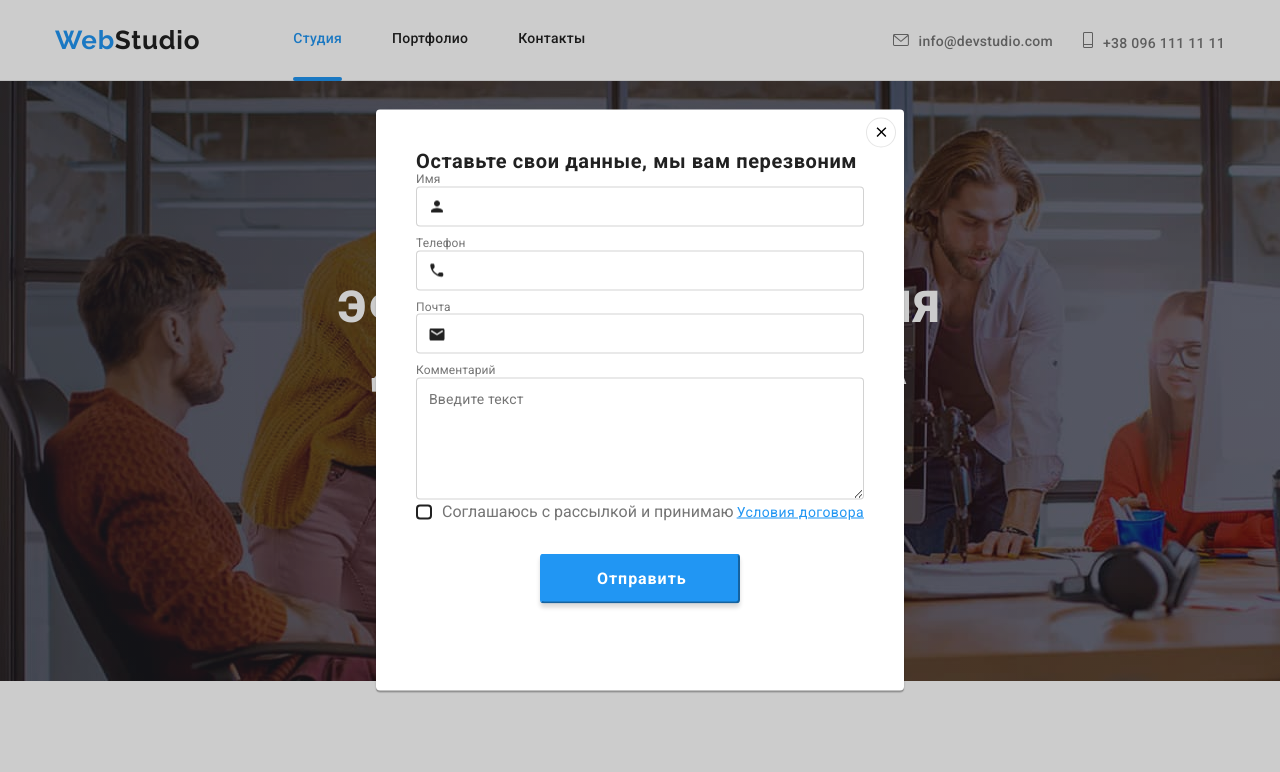
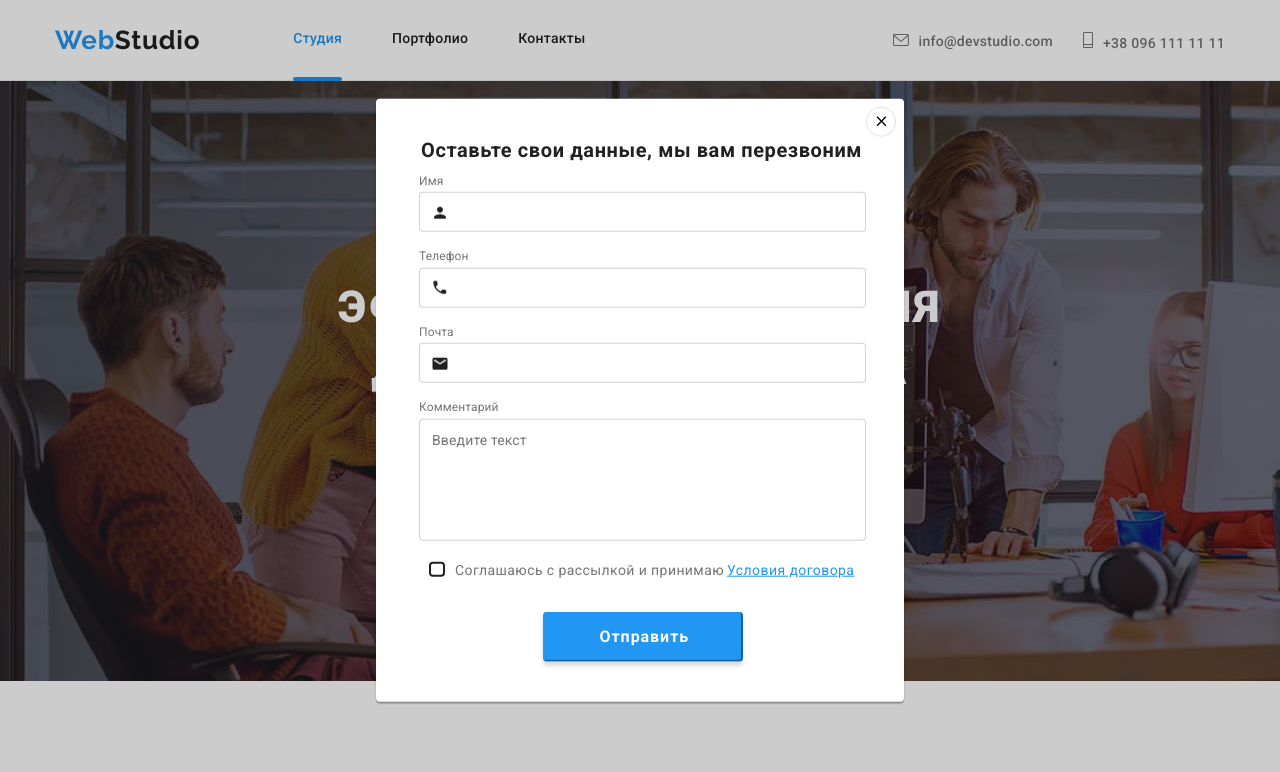
Before and after one commit to Livada86Yelena/goit-markup-hw-06, a plain HTML site: page index.html in a window 1280 px wide. Both pictures are taken after a click on the button "Заказать услугу". Shown: the top 772 px of the page. Drawn offline with nearby package versions, Linux system fonts and the light colour scheme.

Commit message:
Вносит правки

```diff
--- a/css/styles.css
+++ b/css/styles.css
@@ -903,7 +903,10 @@ ul {
   display: flex;
   align-items: baseline;
 }
-
+.letter {
+  padding-left: 16px;
+  color:  rgba(255, 255, 255, 0.6);;
+}
 /* Portfolio */
 .project-image {
   position: relative;
@@ -1055,10 +1058,11 @@ ul {
 }
 .modal {
   position: absolute;
-  padding: 40px;
+  padding: 40px 38px 40px 41px;
   min-width: 528px;
   min-height: 581px;
   background-color: #ffffff;
+
 
   top: 50%;
   left: 50%;
@@ -1069,6 +1073,7 @@ ul {
     0px 2px 1px rgba(0, 0, 0, 0.2);
   border-radius: 4px;
 }
+
 .x {
   fill: #000000;
 }
@@ -1090,9 +1095,7 @@ transition-duration: 250ms;
 }
 .close-modal:hover,
 .close-modal:focus {
-  border-color: var(--accent-color);
-outline-color: var(--accent-color);
-outline: 1px;
+  1px solid rgba(0, 0, 0, 0.1);
 }
 .close-modal .x:hover,
 .close-modal .x:focus {
@@ -1100,8 +1103,8 @@ outline: 1px;
 }
 /**/
 .modal-tittle {
-  margin: 0;
-  margin-bottom: 12px;
+padding-left: 4px;
+padding-bottom: 12px;
 
   font-family: Roboto;
   font-weight: 700;
@@ -1112,30 +1115,33 @@ outline: 1px;
 
   color: #212121;
 }
+
 .form-modal {
   display: flex;
   flex-direction: column;
+  margin-top:12px;
+  margin-left: 2px;
+
 }
 .form-label {
   position: relative;
   display: block;
-
+margin-bottom: 17px;
   width: 100%;
-
-  font-size: 12px;
-
+font-family: Roboto;
+font-size: 12px;
+line-height: 14px;
+line-height: 1.2em;
   letter-spacing: 0.01em;
   color: #757575;
 }
-.form-label + .form-label {
-  margin-top: 10px;
-}
+
 .input-form {
   display: block;
   height: 40px;
   width: 100%;
 
-  padding-top: 0px;
+  margin-top: 4px;
   padding-right: 0px;
   padding-bottom: 0px;
   padding-left: 42px;
@@ -1159,8 +1165,9 @@ outline: 1px;
 .comment-field {
   display: block;
 
+margin-top: 4px;
   width: 100%;
-
+resize: none;
   font-family: Roboto;
   font-weight: normal;
   font-size: 14px;
@@ -1179,13 +1186,22 @@ outline: 1px;
 
 .icon-person {
   position: absolute;
-  top: 25px;
+  top: 30px;
   left: 12px;
 
   transform: translateZ(-50px);
   fill: #212121;
   transition-duration: 250ms;
   transition-timing-function: cubic-bezier(0.4, 0, 0.2, 1);
+}
+.policy-text {
+  font-family: Roboto;
+
+font-size: 14px;
+line-height: 24px;
+letter-spacing: 0.03em;
+
+color: #757575;
 }
 .comment-field:hover,
 .comment-field:focus {
@@ -1198,6 +1214,7 @@ outline: 1px;
 .form-policy {
   display: flex;
   align-items: center;
+  margin-left: 10px;
 }
 
 .checkbox-form {
--- a/index.html
+++ b/index.html
@@ -387,7 +387,7 @@
 </div>
     </footer>
 
-    <--modal window-->
+
 
         <div class="backdrop is-hidden" data-modal>
             <div class="modal">
@@ -399,6 +399,7 @@
               <b class="modal-tittle">Оставьте свои данные, мы вам перезвоним</b>
 
                   <form class="form-modal">
+                      <div class="form-size">
                       <label class="form-label" for="name">
                           Имя
                           <input class="input-form" type="text" name="name" id="name" autocomplete="on" />
@@ -406,7 +407,7 @@
                               <use href="./images/symbol-defs.svg#icon-person-black-18dp-1"></use>
                           </svg>
                         </label>
-
+</div>
                         <label class="form-label" for="tel">
                             Телефон
                             <input class="input-form" type="tel" name="tel" id="tel" autocomplete="on" />
@@ -437,7 +438,8 @@
                             <label class="form-policy" for="policy-checkbox">
                                 <input type="checkbox" class="checkbox-form" id="policy-checkbox">
                                 <span class="bird"></span>
-                                Соглашаюсь с рассылкой и принимаю
+                                <span class="policy-text">
+                                Соглашаюсь с рассылкой и принимаю</span>
                                 <a href="#" class="contract-href">Условия договора</a>
                         </label>
 
```
